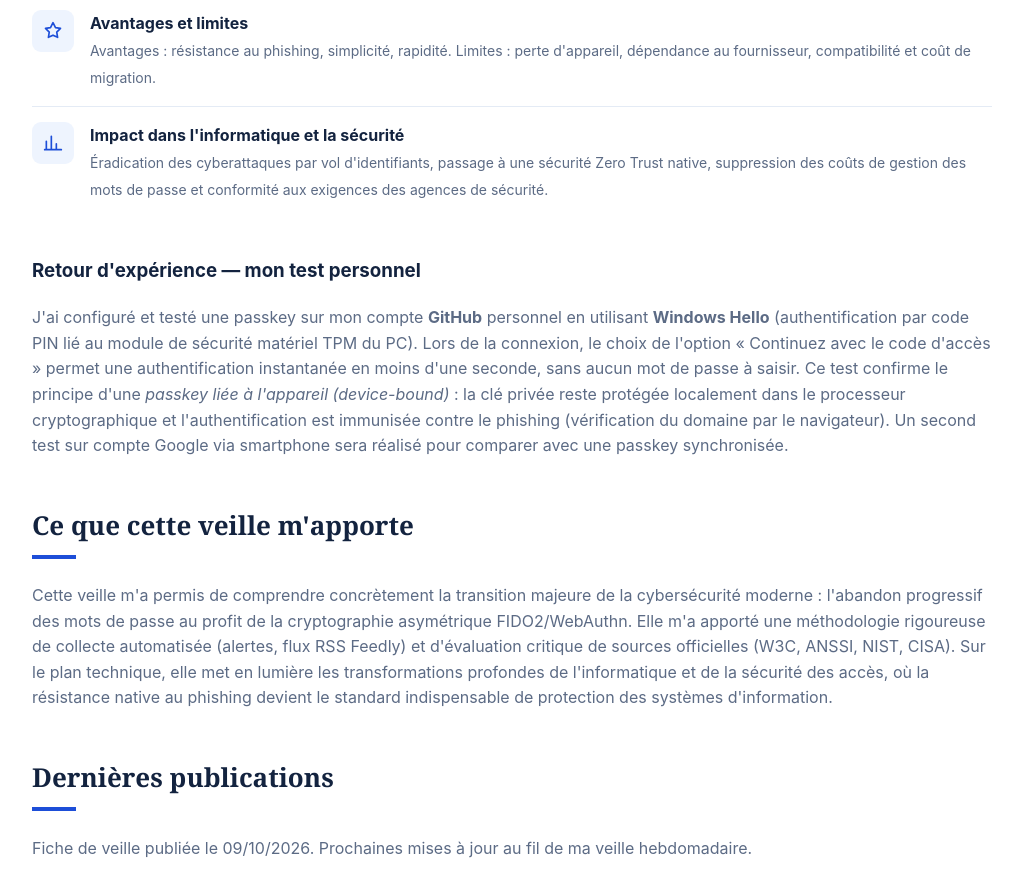
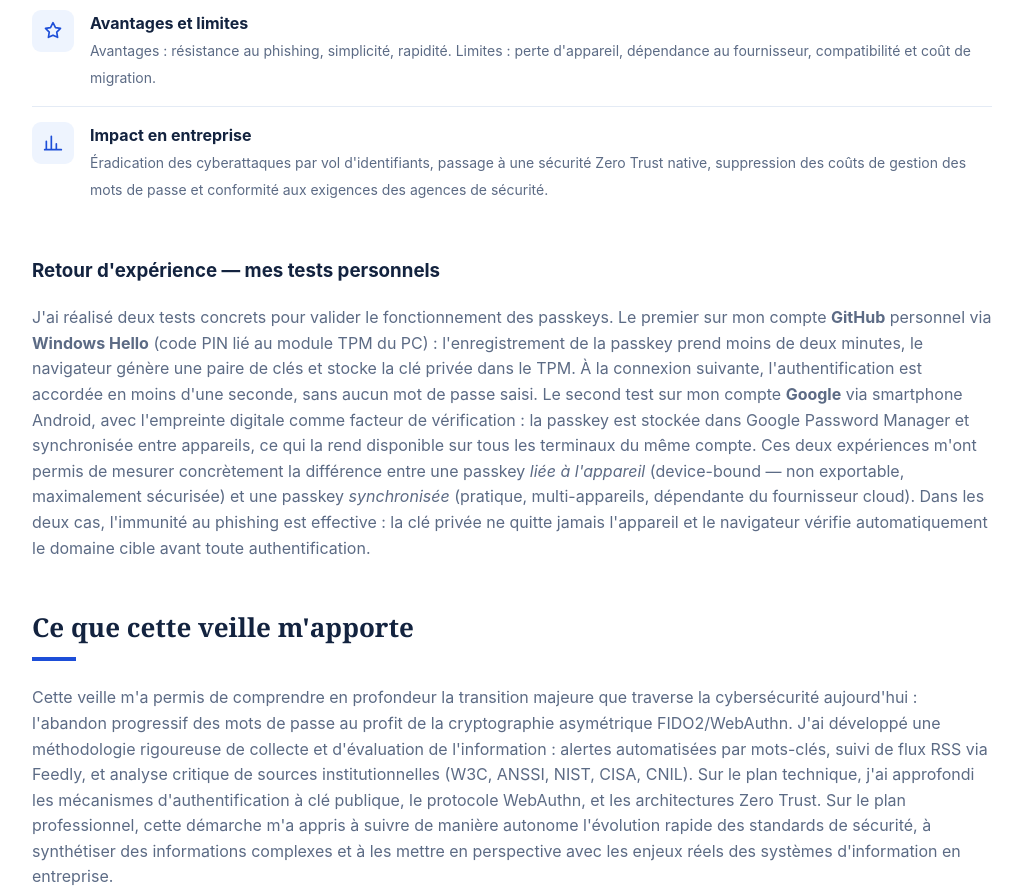
Before and after one commit to Ahmed45112/Portfolio, a plain HTML site: page docs/veille.html in a window 1280 px wide. Shown: the part 2740-3633 px from the top of the page, without its empty margins (128-1150 px from the left). Drawn offline with Linux system fonts and the light colour scheme.

Commit message:
veille: mots-cles, flux RSS Feedly seul, impact entreprise, retours experience complets

```diff
--- a/docs/veille.html
+++ b/docs/veille.html
@@ -81,7 +81,7 @@
   <h3 style="margin-top:36px">Outils de collecte</h3>
   <ul class="rows">
     <li><div class="ic"><svg viewBox="0 0 24 24"><circle cx="12" cy="12" r="3.2"/><path d="M3 12h3M18 12h3M12 3v3M12 18v3"/></svg></div>
-      <div><b>Alertes par mots-clés</b><span class="detail"><code>passkey</code> · <code>FIDO2</code> · <code>authentification sans mot de passe</code> · <code>phishing</code></span></div></li>
+      <div><b>Alertes par mots-clés</b><span class="detail"><code>passkey</code> · <code>FIDO2</code> · <code>password phishing-resistant</code></span></div></li>
     <li><div class="ic"><svg viewBox="0 0 24 24"><path d="M5 12a7 7 0 0 1 14 0M3 12a9 9 0 0 1 18 0M8.5 20a4 4 0 0 1 7 0"/></svg></div>
       <div><b>Flux RSS</b><span class="detail">Agrégateur Feedly avec le dossier « Veille - passkey - cybersécurité » (sources : FIDO Alliance, ANSSI, CERT-FR, Microsoft Security Blog).</span></div></li>
     <li><div class="ic"><svg viewBox="0 0 24 24"><circle cx="12" cy="12" r="9"/><path d="M12 7v5l3.5 2"/></svg></div>
@@ -104,18 +104,18 @@
     <li><div class="ic"><svg viewBox="0 0 24 24"><path d="M12 2l3 6 6 .9-4.5 4.4 1 6.3L12 17l-5.5 2.6 1-6.3L3 8.9 9 8z"/></svg></div>
       <div><b>Avantages et limites</b><span class="detail">Avantages : résistance au phishing, simplicité, rapidité. Limites : perte d'appareil, dépendance au fournisseur, compatibilité et coût de migration.</span></div></li>
     <li><div class="ic"><svg viewBox="0 0 24 24"><path d="M4 20V10M10 20V4M16 20v-7M22 20H2"/></svg></div>
-      <div><b>Impact dans l'informatique et la sécurité</b><span class="detail">Éradication des cyberattaques par vol d'identifiants, passage à une sécurité Zero Trust native, suppression des coûts de gestion des mots de passe et conformité aux exigences des agences de sécurité.</span></div></li>
+      <div><b>Impact en entreprise</b><span class="detail">Éradication des cyberattaques par vol d'identifiants, passage à une sécurité Zero Trust native, suppression des coûts de gestion des mots de passe et conformité aux exigences des agences de sécurité.</span></div></li>
   </ul>
 
-  <h3 style="margin-top:36px">Retour d'expérience — mon test personnel</h3>
+  <h3 style="margin-top:36px">Retour d'expérience — mes tests personnels</h3>
   <p style="color:var(--muted);line-height:1.6">
-    J'ai configuré et testé une passkey sur mon compte <strong>GitHub</strong> personnel en utilisant <strong>Windows Hello</strong> (authentification par code PIN lié au module de sécurité matériel TPM du PC). Lors de la connexion, le choix de l'option « Continuez avec le code d'accès » permet une authentification instantanée en moins d'une seconde, sans aucun mot de passe à saisir. Ce test confirme le principe d'une <em>passkey liée à l'appareil (device-bound)</em> : la clé privée reste protégée localement dans le processeur cryptographique et l'authentification est immunisée contre le phishing (vérification du domaine par le navigateur). Un second test sur compte Google via smartphone sera réalisé pour comparer avec une passkey synchronisée.
+    J'ai réalisé deux tests concrets pour valider le fonctionnement des passkeys. Le premier sur mon compte <strong>GitHub</strong> personnel via <strong>Windows Hello</strong> (code PIN lié au module TPM du PC) : l'enregistrement de la passkey prend moins de deux minutes, le navigateur génère une paire de clés et stocke la clé privée dans le TPM. À la connexion suivante, l'authentification est accordée en moins d'une seconde, sans aucun mot de passe saisi. Le second test sur mon compte <strong>Google</strong> via smartphone Android, avec l'empreinte digitale comme facteur de vérification : la passkey est stockée dans Google Password Manager et synchronisée entre appareils, ce qui la rend disponible sur tous les terminaux du même compte. Ces deux expériences m'ont permis de mesurer concrètement la différence entre une passkey <em>liée à l'appareil</em> (device-bound — non exportable, maximalement sécurisée) et une passkey <em>synchronisée</em> (pratique, multi-appareils, dépendante du fournisseur cloud). Dans les deux cas, l'immunité au phishing est effective : la clé privée ne quitte jamais l'appareil et le navigateur vérifie automatiquement le domaine cible avant toute authentification.
   </p>
 
   <h2 style="margin-top:44px">Ce que cette veille m'apporte</h2>
   <div class="pline"></div>
   <p style="color:var(--muted);line-height:1.6">
-    Cette veille m'a permis de comprendre concrètement la transition majeure de la cybersécurité moderne : l'abandon progressif des mots de passe au profit de la cryptographie asymétrique FIDO2/WebAuthn. Elle m'a apporté une méthodologie rigoureuse de collecte automatisée (alertes, flux RSS Feedly) et d'évaluation critique de sources officielles (W3C, ANSSI, NIST, CISA). Sur le plan technique, elle met en lumière les transformations profondes de l'informatique et de la sécurité des accès, où la résistance native au phishing devient le standard indispensable de protection des systèmes d'information.
+    Cette veille m'a permis de comprendre en profondeur la transition majeure que traverse la cybersécurité aujourd'hui : l'abandon progressif des mots de passe au profit de la cryptographie asymétrique FIDO2/WebAuthn. J'ai développé une méthodologie rigoureuse de collecte et d'évaluation de l'information : alertes automatisées par mots-clés, suivi de flux RSS via Feedly, et analyse critique de sources institutionnelles (W3C, ANSSI, NIST, CISA, CNIL). Sur le plan technique, j'ai approfondi les mécanismes d'authentification à clé publique, le protocole WebAuthn, et les architectures Zero Trust. Sur le plan professionnel, cette démarche m'a appris à suivre de manière autonome l'évolution rapide des standards de sécurité, à synthétiser des informations complexes et à les mettre en perspective avec les enjeux réels des systèmes d'information en entreprise.
   </p>
 
   <h2 style="margin-top:44px">Dernières publications</h2>
```
